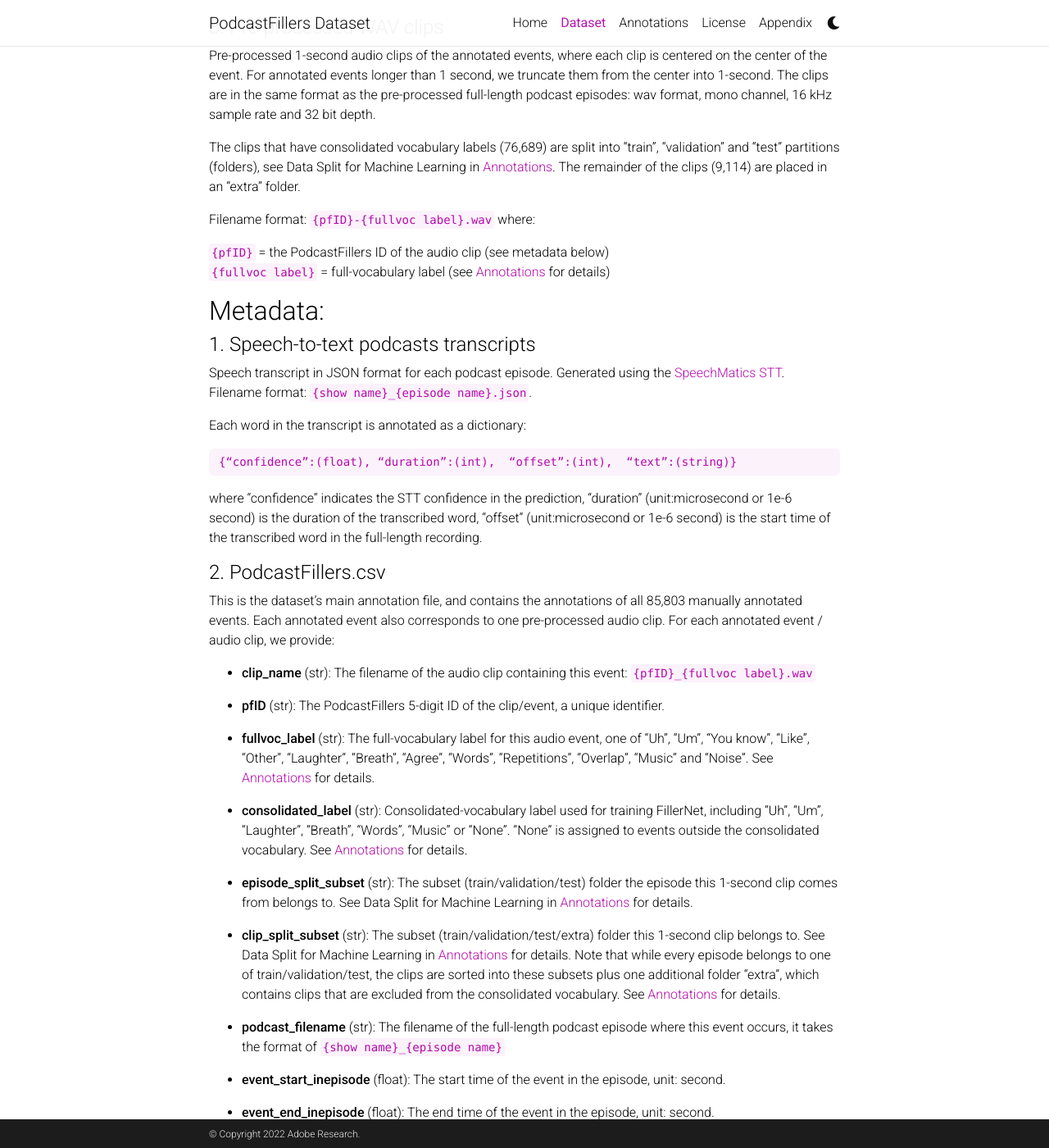
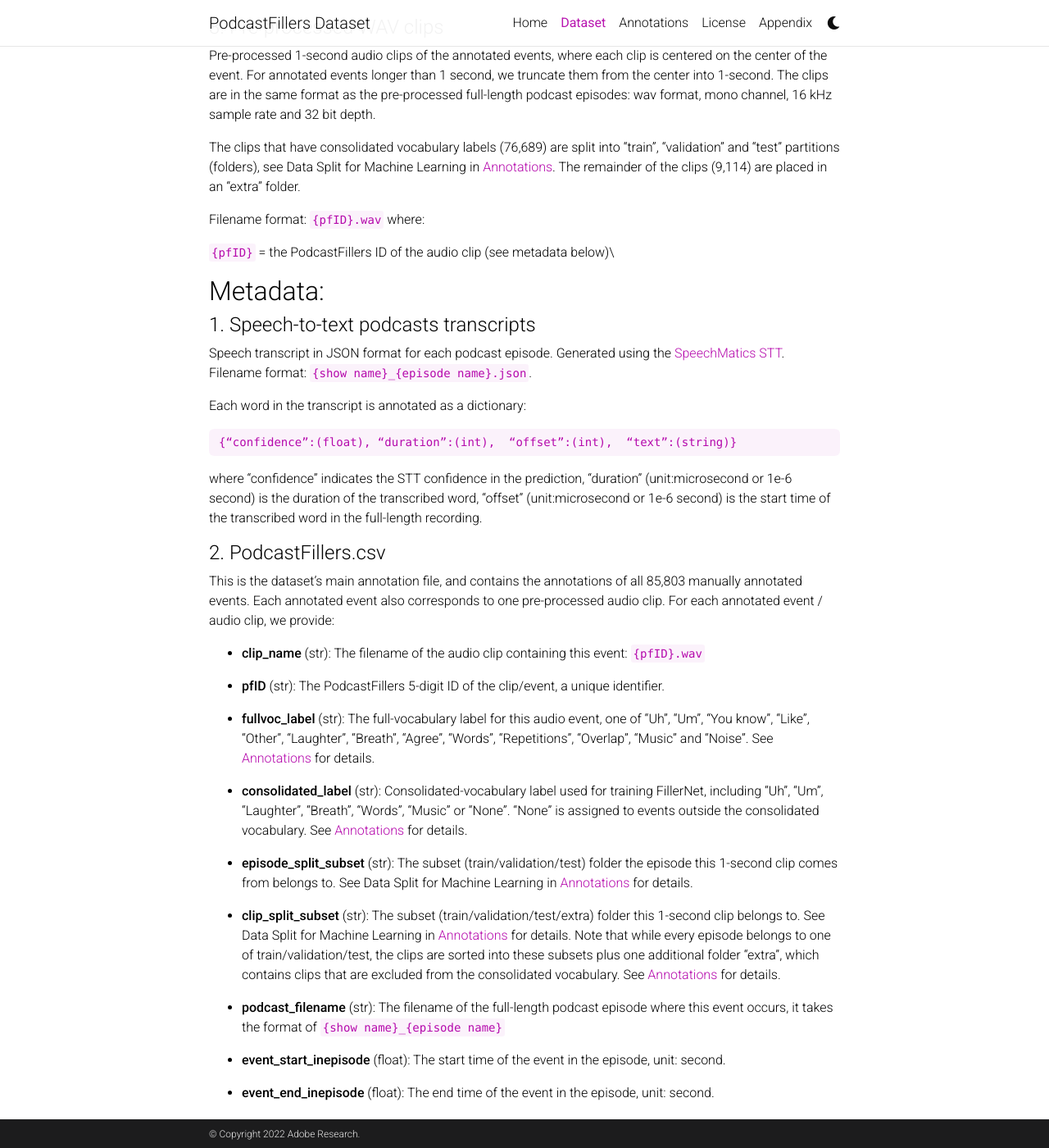
Before and after one commit to PodcastFillers/PodcastFillers.github.io, a Jekyll site: the page built from _pages/dataset.md, in a window 1280 px wide and 1400 px high, scrolled down 828 px. Shown: the whole window at 82% size. Built offline with Jekyll 4.4.1, drawn with Linux system fonts in a browser that asks for light colours; comment, search, counter and statistics services are not loaded; a style sheet for code colours, icons or effects is not loaded.

Commit message:
reformat wav clip name

```diff
--- a/_pages/dataset.md
+++ b/_pages/dataset.md
@@ -40,10 +40,9 @@ Pre-processed 1-second audio clips of the annotated events, where each clip is c
 
 The clips that have consolidated vocabulary labels (76,689) are split into “train”, “validation” and “test” partitions (folders), see Data Split for Machine Learning in [Annotations](/annotations/). The remainder of the clips (9,114) are placed in an “extra” folder.
 
-Filename format: `{pfID}-{fullvoc label}.wav` where:
+Filename format: `{pfID}.wav` where:
 
 `{pfID}` = the PodcastFillers ID of the audio clip (see metadata below)\
-`{fullvoc label}` = full-vocabulary label (see [Annotations](/annotations/) for details)
 
 ## Metadata:
 #### 1. Speech-to-text podcasts transcripts
@@ -58,7 +57,7 @@ where “confidence” indicates the STT confidence in the prediction, “durati
 #### 2. PodcastFillers.csv
 This is the dataset’s main annotation file, and contains the annotations of all 85,803 manually annotated events. Each annotated event also corresponds to one pre-processed audio clip. For each annotated event / audio clip, we provide:
 
-- **clip_name** (str): The filename of the audio clip containing this event: `{pfID}_{fullvoc label}.wav`
+- **clip_name** (str): The filename of the audio clip containing this event: `{pfID}.wav`
 
 - **pfID** (str): The PodcastFillers 5-digit ID of the clip/event, a unique identifier.
 
```
Also changed, not shown: README.md (+0 -5 lines).
